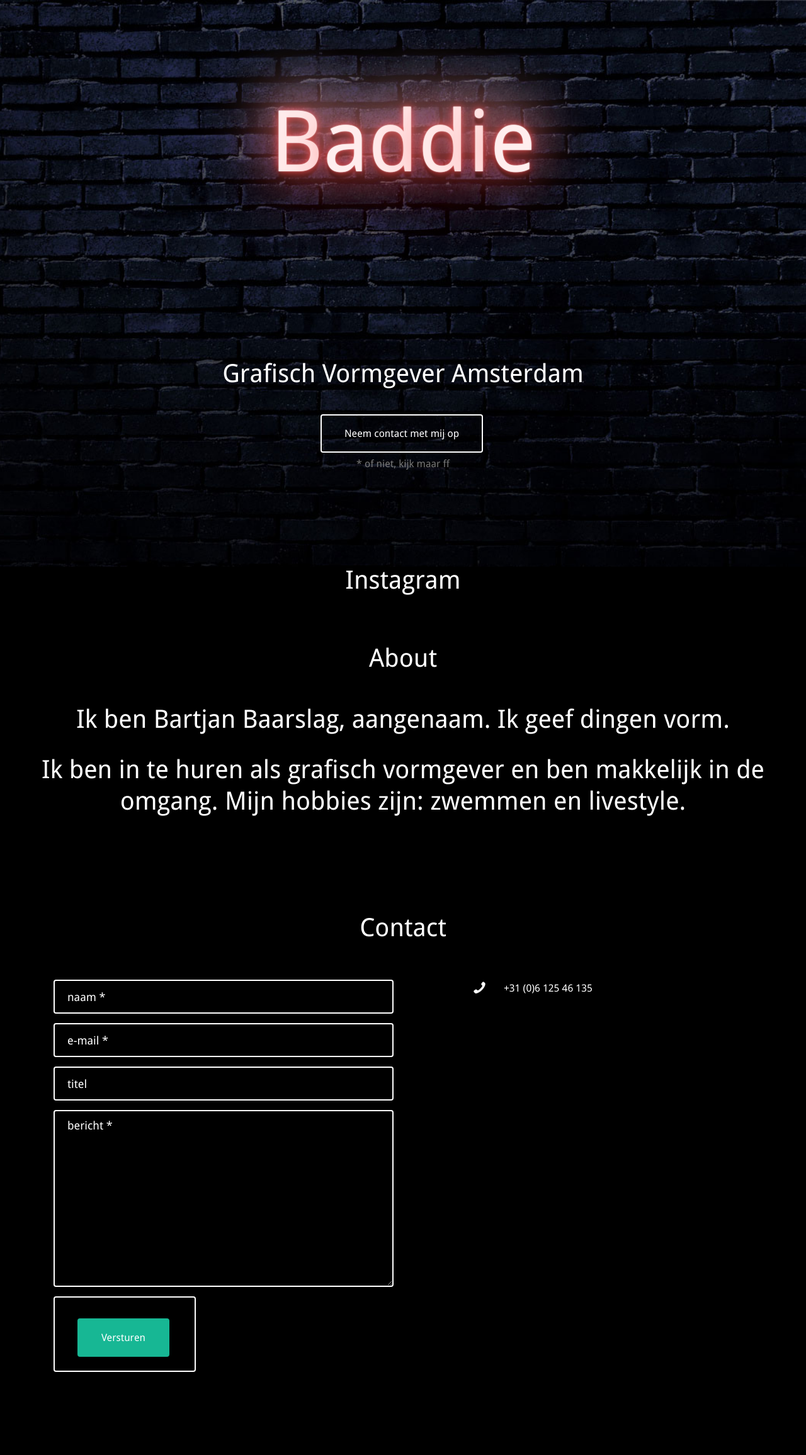
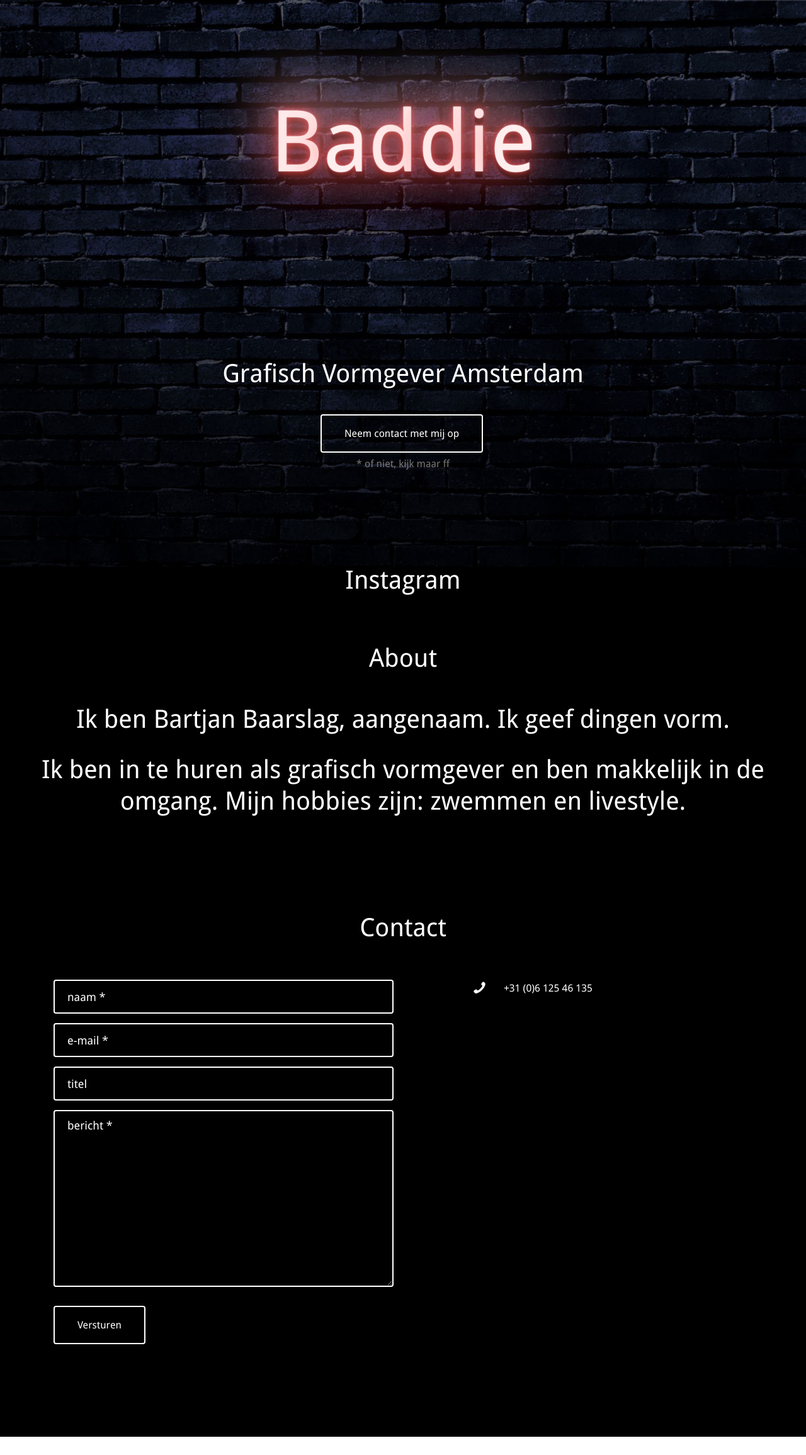
Before and after one commit to apsweb/baddie, a Jekyll site: the page built from index.md, in a window 1280 px wide. Shown: the whole page at 63% size. Built offline with Jekyll 4.4.1, drawn with Linux system fonts in a browser that asks for light colours; some web fonts are replaced; after the commit the page ends 2282 px from its top, so only the background shows below that.

Commit message:
Updated '_includes/contact.html' via CloudCannon

```diff
--- a/_includes/contact.html
+++ b/_includes/contact.html
@@ -70,8 +70,8 @@
 						{% endif %}
 
 						{% if item.input_type == 'submit' %}
-						<div class="form-group btn btn-white btn-lg btn-outline editable">
-							<input type="{{ item.input_type }}" value="{{ item.placeholder }}" class="btn btn-primary btn-lg" />
+						<div class="form-group">
+							<input type="{{ item.input_type }}" value="{{ item.placeholder }}" class="btn btn-white btn-lg btn-outline editable" />
 						</div>
 						{% endif %}
 						{% endfor %}
```
